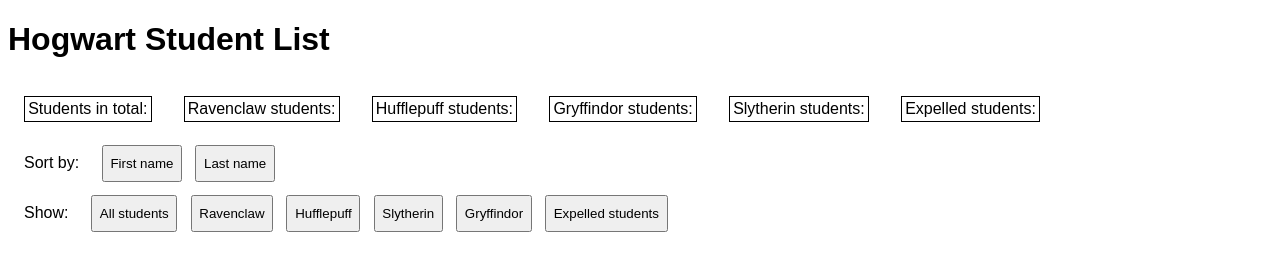
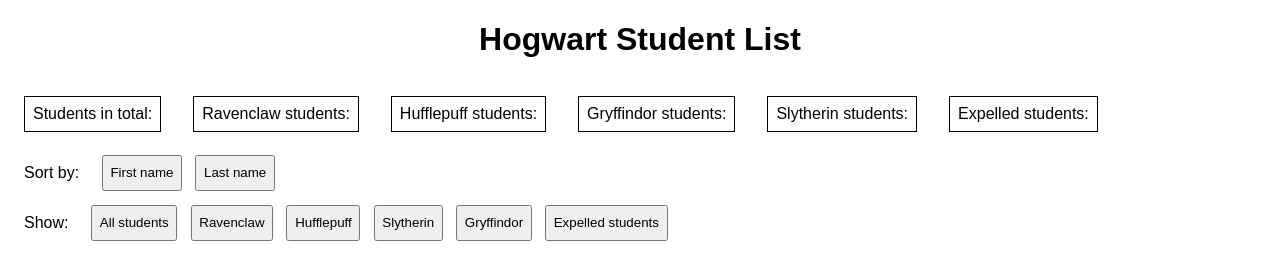
Before and after one commit to MateuszWalowski/HogwartsList, a plain HTML site: page index.html in a window 1280 px wide. Drawn offline with Linux system fonts and the light colour scheme; no server answers.

Commit message:
js fixes

```diff
--- a/script.js
+++ b/script.js
@@ -22,7 +22,7 @@
     middlename: "",
     lastname: "",
     house: "",
-    studentgender: "",
+    gender: "",
     bloodstatus: "",
     expelled: false
 };
@@ -133,7 +133,7 @@
         newstudent.house = housefixed
     }
 
-    // console.log(newstudent)
+    console.log(newstudent)
     allstudents.push(newstudent)
     // console.log(allstudents)
     return newstudent
--- a/style.css
+++ b/style.css
@@ -126,5 +126,9 @@
 .numbers p {
     border: 0.5px solid black;
     margin: 1em;
-    padding: 0.2em
+    padding: 0.5em
 }
+
+.title {
+    text-align: center;
+}
```
